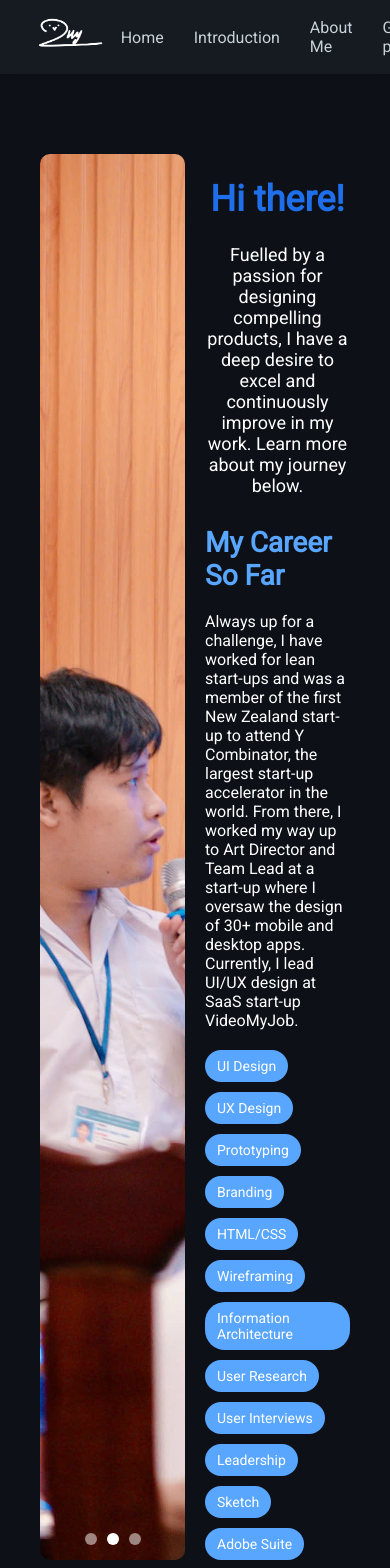
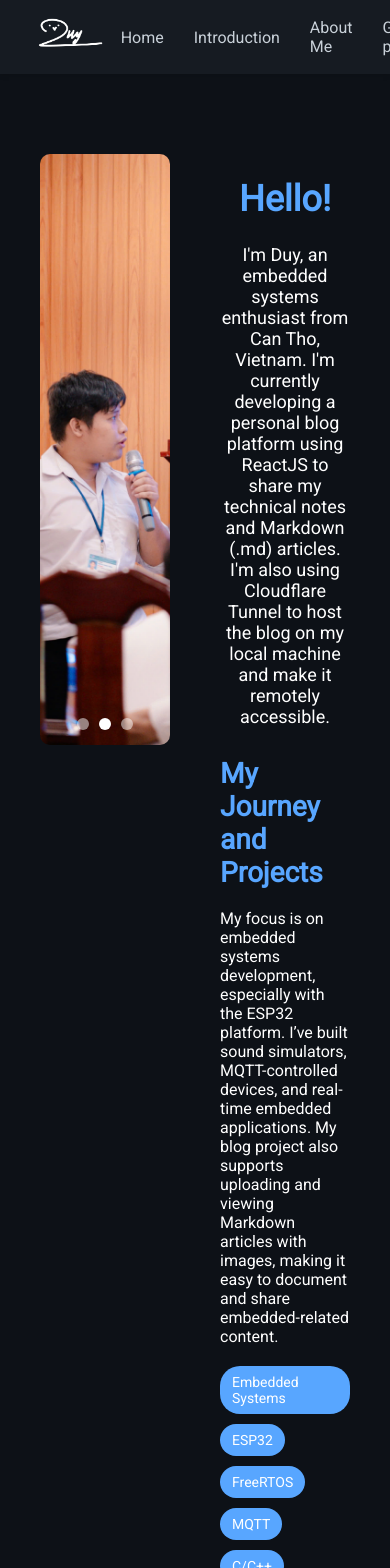
Before and after one commit to TQDuysuke/bloger, a React (Create React App) app: page /about-me in a window 390 px wide. Shown: the top 1568 px of the page. Built offline with nearby package versions, Linux system fonts and the light colour scheme.

Commit message:
style: Update AboutMe component styles for improved layout and readability; adjust HomePage CSS for better responsiveness

```diff
--- a/src/App.js
+++ b/src/App.js
@@ -37,7 +37,7 @@ function App() {
 
   return (
     <Router>
-      <div>
+      <div >
         <nav className="navbar">
           <div className="navbar-left">
             <Link to="/" className="logo">
--- a/src/components/AboutMe.css
+++ b/src/components/AboutMe.css
@@ -1,6 +1,6 @@
 .about-me {
-  color: #1f6feb;
-  max-width: 900px;
+  color: #58a6ff;
+  width: 100%;
   margin: 40px auto;
   padding: 20px;
 }
@@ -47,7 +47,7 @@
 .about-me-container {
   display: flex;
   flex-direction: row;
-  gap: 20px;
+  gap: 50px;
 }
 
 .slideshow-section {
@@ -64,7 +64,7 @@
 .slideshow {
   position: relative;
   width: 100%;
-  height: 100%;
+  height: 70vh;
   overflow: hidden;
   border-radius: 10px;
 }
@@ -106,45 +106,3 @@
 .dot.active {
   background-color: #ffffff;
 }
-
-.slideshow img {
-  position: absolute;
-  top: 0;
-  left: 0;
-  width: 100%;
-  max-height: 500px;
-  object-fit: cover;
-  opacity: 100%;
-  transition: opacity 1s ease-in-out;
-}
-
-.slideshow img.active {
-  opacity: 1;
-}
-
-.slideshow .prev-button,
-.slideshow .next-button {
-  position: absolute;
-  top: 50%;
-  transform: translateY(-50%);
-  background-color: rgba(0, 0, 0, 0.5);
-  color: white;
-  border: none;
-  padding: 10px;
-  cursor: pointer;
-  border-radius: 50%;
-  z-index: 1;
-}
-
-.slideshow .prev-button {
-  left: 10px;
-}
-
-.slideshow .next-button {
-  right: 10px;
-}
-
-.slideshow .prev-button:hover,
-.slideshow .next-button:hover {
-  background-color: rgba(0, 0, 0, 0.8);
-}
--- a/src/components/AboutMe.jsx
+++ b/src/components/AboutMe.jsx
@@ -12,7 +12,7 @@ function AboutMe() {
   useEffect(() => {
     const interval = setInterval(() => {
       setCurrentSlide((prev) => (prev + 1) % images.length);
-    }, 3000); // Auto-slide every 3 seconds
+    }, 3000);
     return () => clearInterval(interval);
   }, [images.length]);
 
@@ -41,33 +41,30 @@ function AboutMe() {
         </div>
         <div className="content-section">
           <div className="intro-section">
-            <h1>Hi there!</h1>
+            <h1>Hello!</h1>
             <p>
-              Fuelled by a passion for designing compelling products, I have a deep desire to excel and
-              continuously improve in my work. Learn more about my journey below.
+              I'm Duy, an embedded systems enthusiast from Can Tho, Vietnam. I'm currently developing a personal blog platform using ReactJS to share my technical notes and Markdown (.md) articles. I'm also using Cloudflare Tunnel to host the blog on my local machine and make it remotely accessible.
             </p>
           </div>
           <div className="career-section">
-            <h2>My Career So Far</h2>
+            <h2>My Journey and Projects</h2>
             <p>
-              Always up for a challenge, I have worked for lean start-ups and was a member of the first
-              New Zealand start-up to attend Y Combinator, the largest start-up accelerator in the world.
-              From there, I worked my way up to Art Director and Team Lead at a start-up where I oversaw
-              the design of 30+ mobile and desktop apps. Currently, I lead UI/UX design at SaaS start-up VideoMyJob.
+              My focus is on embedded systems development, especially with the ESP32 platform. I’ve built sound simulators, MQTT-controlled devices, and real-time embedded applications. My blog project also supports uploading and viewing Markdown articles with images, making it easy to document and share embedded-related content.
             </p>
             <div className="skills">
-              <span>UI Design</span>
-              <span>UX Design</span>
-              <span>Prototyping</span>
-              <span>Branding</span>
-              <span>HTML/CSS</span>
-              <span>Wireframing</span>
-              <span>Information Architecture</span>
-              <span>User Research</span>
-              <span>User Interviews</span>
-              <span>Leadership</span>
-              <span>Sketch</span>
-              <span>Adobe Suite</span>
+              <span>Embedded Systems</span>
+              <span>ESP32</span>
+              <span>FreeRTOS</span>
+              <span>MQTT</span>
+              <span>C/C++</span>
+              <span>ReactJS</span>
+              <span>Markdown Integration</span>
+              <span>Cloudflare Tunnel</span>
+              <span>Docker</span>
+              <span>Linux (Ubuntu)</span>
+              <span>Web-based Control Interfaces</span>
+              <span>Microcontroller Programming</span>
+              <span>WebSocket</span>
             </div>
           </div>
         </div>
--- a/src/components/HomePage.css
+++ b/src/components/HomePage.css
@@ -6,7 +6,7 @@
     margin-left: 10%;
     margin-right: 10%;
   padding: 0 50px;
-  background-color: #0d1117;
+  /* background-color: #0d1117; */
   color: #c9d1d9;
   font-family: 'Roboto', sans-serif;
 }
@@ -64,7 +64,7 @@
 }
 
 .homepage-image {
-  width: 100%;
+  width: 90%;
   border-radius: 10px;
   box-shadow: 0 4px 8px rgba(0, 0, 0, 0.2);
 }
```
